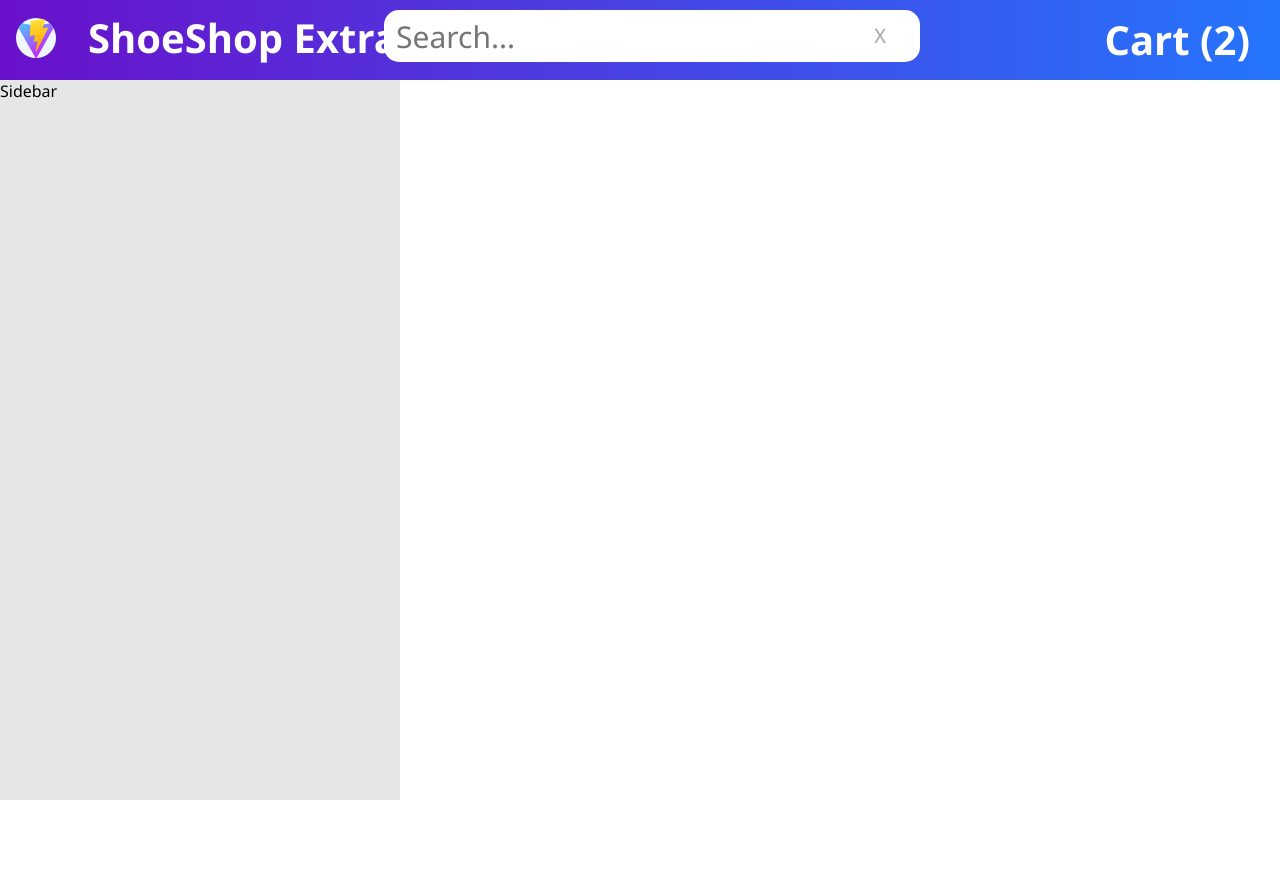
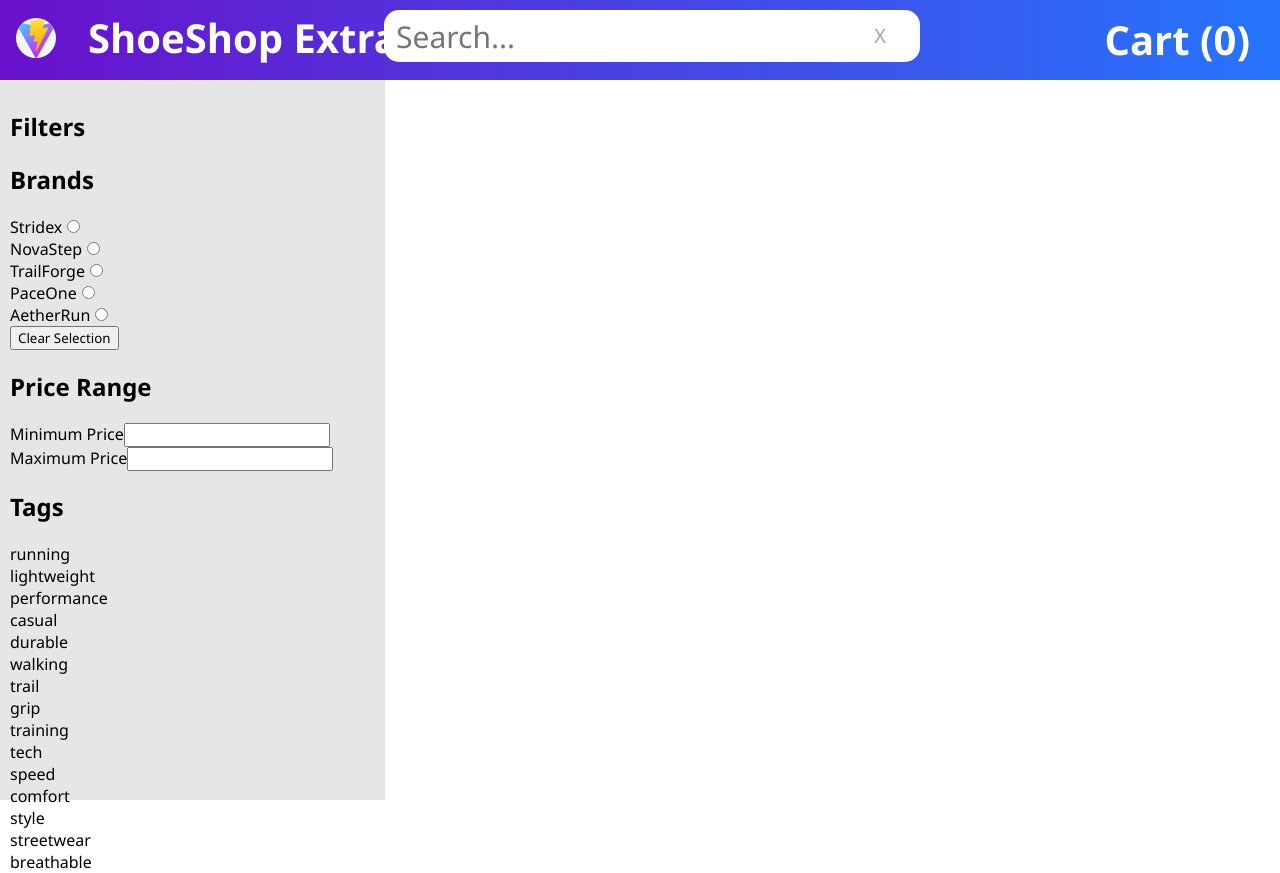
Before and after one commit to SiposLevente/react-webshop, a React (Vite) app: page / in a window 1280 px wide. Before the commit the page ends 800 px from the top, so only its background shows below. Built offline with nearby package versions, Linux system fonts and the light colour scheme; the HTML template or start-up script is replaced by a standard one.

Commit message:
Add shoe database, implement context for shoes and cart, and enhance sidebar filters

```diff
--- a/src/data/shoeDatabase.json
+++ b/public/data/shoeDatabase.json
@@ -5,10 +5,11 @@
         "price": 120,
         "description": "Lightweight running shoe for daily training",
         "img": "/shoes/air-runner.png",
+        "brand": "Stridex",
         "tags": [
             "running",
             "lightweight",
-            "daily"
+            "performance"
         ]
     },
     {
@@ -17,10 +18,11 @@
         "price": 95,
         "description": "Stylish and durable for urban walks",
         "img": "/shoes/urban-trek.png",
+        "brand": "NovaStep",
         "tags": [
             "casual",
-            "walking",
-            "urban"
+            "durable",
+            "walking"
         ]
     },
     {
@@ -29,10 +31,11 @@
         "price": 140,
         "description": "Built for off-road adventures",
         "img": "/shoes/trail-master.png",
+        "brand": "TrailForge",
         "tags": [
             "trail",
-            "hiking",
-            "rugged"
+            "grip",
+            "durable"
         ]
     },
     {
@@ -41,10 +44,11 @@
         "price": 110,
         "description": "Adaptive design for high performance",
         "img": "/shoes/flexfit-pro.png",
+        "brand": "PaceOne",
         "tags": [
             "training",
-            "flexible",
-            "performance"
+            "performance",
+            "tech"
         ]
     },
     {
@@ -53,10 +57,11 @@
         "price": 130,
         "description": "Ultra-light speed shoe",
         "img": "/shoes/speedform.png",
+        "brand": "Stridex",
         "tags": [
             "speed",
-            "racing",
-            "lightweight"
+            "lightweight",
+            "running"
         ]
     },
     {
@@ -65,10 +70,11 @@
         "price": 70,
         "description": "Everyday comfort for casual use",
         "img": "/shoes/comfywalk.png",
+        "brand": "NovaStep",
         "tags": [
+            "comfort",
             "casual",
-            "walking",
-            "comfort"
+            "walking"
         ]
     },
     {
@@ -77,10 +83,11 @@
         "price": 150,
         "description": "Tennis shoes with enhanced grip",
         "img": "/shoes/court-blaze.png",
+        "brand": "PaceOne",
         "tags": [
-            "tennis",
-            "court",
-            "grip"
+            "grip",
+            "performance",
+            "tech"
         ]
     },
     {
@@ -89,10 +96,11 @@
         "price": 90,
         "description": "Sleek design for daily wear",
         "img": "/shoes/street-dash.png",
+        "brand": "NovaStep",
         "tags": [
-            "casual",
             "style",
-            "daily"
+            "streetwear",
+            "casual"
         ]
     },
     {
@@ -101,10 +109,11 @@
         "price": 160,
         "description": "Optimized for long-distance running",
         "img": "/shoes/marathon-x.png",
+        "brand": "AetherRun",
         "tags": [
             "running",
-            "long-distance",
-            "endurance"
+            "durable",
+            "training"
         ]
     },
     {
@@ -113,10 +122,11 @@
         "price": 85,
         "description": "Timeless design for all outfits",
         "img": "/shoes/core-classic.png",
+        "brand": "TrailForge",
         "tags": [
-            "classic",
-            "versatile",
-            "casual"
+            "style",
+            "casual",
+            "comfort"
         ]
     },
     {
@@ -125,10 +135,11 @@
         "price": 105,
         "description": "Superior grip for outdoor terrain",
         "img": "/shoes/gripzone.png",
+        "brand": "TrailForge",
         "tags": [
             "trail",
             "grip",
-            "outdoor"
+            "durable"
         ]
     },
     {
@@ -137,9 +148,10 @@
         "price": 125,
         "description": "Engineered for tech-savvy runners",
         "img": "/shoes/techstride.png",
+        "brand": "Stridex",
         "tags": [
+            "tech",
             "running",
-            "tech",
             "lightweight"
         ]
     },
@@ -149,10 +161,11 @@
         "price": 60,
         "description": "Simple, breathable walking shoe",
         "img": "/shoes/zen-step.png",
+        "brand": "NovaStep",
         "tags": [
             "walking",
-            "minimal",
-            "breathable"
+            "breathable",
+            "comfort"
         ]
     },
     {
@@ -161,10 +174,11 @@
         "price": 135,
         "description": "Responsive foam and fast design",
         "img": "/shoes/volt-runner.png",
+        "brand": "PaceOne",
         "tags": [
-            "running",
-            "responsive",
-            "performance"
+            "performance",
+            "speed",
+            "running"
         ]
     },
     {
@@ -173,10 +187,11 @@
         "price": 145,
         "description": "Stealthy and supportive running shoe",
         "img": "/shoes/shadow-boost.png",
+        "brand": "AetherRun",
         "tags": [
-            "support",
             "running",
-            "night"
+            "comfort",
+            "durable"
         ]
     },
     {
@@ -185,10 +200,11 @@
         "price": 155,
         "description": "Maximum air flow for cool performance",
         "img": "/shoes/aero-max.png",
+        "brand": "AetherRun",
         "tags": [
-            "cooling",
-            "performance",
-            "running"
+            "tech",
+            "lightweight",
+            "performance"
         ]
     },
     {
@@ -197,10 +213,11 @@
         "price": 100,
         "description": "Hybrid design with superior traction",
         "img": "/shoes/fusion-grip.png",
+        "brand": "TrailForge",
         "tags": [
-            "hybrid",
             "grip",
-            "versatile"
+            "training",
+            "trail"
         ]
     },
     {
@@ -209,10 +226,11 @@
         "price": 75,
         "description": "Smooth comfort for city walking",
         "img": "/shoes/metro-glide.png",
+        "brand": "NovaStep",
         "tags": [
-            "urban",
-            "comfort",
-            "casual"
+            "walking",
+            "casual",
+            "streetwear"
         ]
     },
     {
@@ -221,10 +239,11 @@
         "price": 170,
         "description": "Built tough for endurance training",
         "img": "/shoes/iron-pace.png",
+        "brand": "PaceOne",
         "tags": [
-            "endurance",
+            "training",
             "durable",
-            "training"
+            "performance"
         ]
     },
     {
@@ -233,6 +252,7 @@
         "price": 98,
         "description": "Trendy and comfortable street shoe",
         "img": "/shoes/street-pulse.png",
+        "brand": "NovaStep",
         "tags": [
             "style",
             "streetwear",
@@ -245,10 +265,11 @@
         "price": 145,
         "description": "Perfect for trails and light hiking",
         "img": "/shoes/trail-vibe.png",
+        "brand": "TrailForge",
         "tags": [
-            "hiking",
             "trail",
-            "lightweight"
+            "grip",
+            "breathable"
         ]
     },
     {
@@ -257,10 +278,11 @@
         "price": 115,
         "description": "Feel like you're walking on air",
         "img": "/shoes/cloud-motion.png",
+        "brand": "Stridex",
         "tags": [
             "comfort",
-            "cushion",
-            "walking"
+            "walking",
+            "breathable"
         ]
     },
     {
@@ -269,10 +291,11 @@
         "price": 135,
         "description": "Cross-training performance with bounce",
         "img": "/shoes/xfit-boost.png",
+        "brand": "PaceOne",
         "tags": [
             "training",
-            "crossfit",
-            "bounce"
+            "tech",
+            "durable"
         ]
     },
     {
@@ -281,10 +304,11 @@
         "price": 88,
         "description": "Well-balanced for any activity",
         "img": "/shoes/stride-prime.png",
+        "brand": "Stridex",
         "tags": [
-            "versatile",
-            "balanced",
-            "general"
+            "performance",
+            "casual",
+            "comfort"
         ]
     },
     {
@@ -293,10 +317,11 @@
         "price": 160,
         "description": "Futuristic design with comfort tech",
         "img": "/shoes/orbit-flow.png",
+        "brand": "AetherRun",
         "tags": [
             "tech",
             "style",
-            "premium"
+            "streetwear"
         ]
     },
     {
@@ -305,10 +330,11 @@
         "price": 150,
         "description": "Built for sprints and top speed",
         "img": "/shoes/peak-speed.png",
+        "brand": "Stridex",
         "tags": [
             "speed",
-            "racing",
-            "track"
+            "lightweight",
+            "performance"
         ]
     },
     {
@@ -317,10 +343,11 @@
         "price": 95,
         "description": "Relaxation shoe with soft cushioning",
         "img": "/shoes/chill-foam.png",
+        "brand": "NovaStep",
         "tags": [
-            "casual",
-            "cushion",
-            "relax"
+            "comfort",
+            "breathable",
+            "casual"
         ]
     },
     {
@@ -329,10 +356,11 @@
         "price": 108,
         "description": "Energy return and strong footing",
         "img": "/shoes/pulse-grip.png",
+        "brand": "PaceOne",
         "tags": [
+            "grip",
             "training",
-            "energy",
-            "grip"
+            "performance"
         ]
     },
     {
@@ -341,10 +369,11 @@
         "price": 140,
         "description": "Elite performance and sleek looks",
         "img": "/shoes/dash-elite.png",
+        "brand": "AetherRun",
         "tags": [
+            "style",
             "performance",
-            "elite",
-            "style"
+            "speed"
         ]
     },
     {
@@ -353,10 +382,11 @@
         "price": 90,
         "description": "Lightweight, low-profile runner",
         "img": "/shoes/echo-lite.png",
+        "brand": "Stridex",
         "tags": [
             "running",
             "lightweight",
-            "minimal"
+            "breathable"
         ]
     }
 ]
--- a/src/App.jsx
+++ b/src/App.jsx
@@ -1,5 +1,5 @@
 import Navbar from "./components/Navbar/Navbar.jsx"
-import ShopContext from "./components/ShopContext.jsx"
+import { ShopContext, ShoeContext } from "./components/ShopContext.jsx"
 import Sidebar from "./components/Sidebar/Sidebar.jsx"
 
 function App() {
@@ -9,7 +9,9 @@ function App() {
     <section>
       <ShopContext>
         <Navbar />
-        <Sidebar />
+        <ShoeContext>
+          <Sidebar />
+        </ShoeContext>
       </ShopContext>
     </section>
 
--- a/src/components/Navbar/Cart.jsx
+++ b/src/components/Navbar/Cart.jsx
@@ -1,10 +1,10 @@
 import React, { useContext, useState } from 'react'
 import './Navbar.css'
-import { ShopProvider } from '../../contexts'
+import { CartProvider } from '../../contexts'
 import CartCard from './CartCard'
 
 const Cart = () => {
-    const { cart, _ } = useContext(ShopProvider)
+    const { cart, _ } = useContext(CartProvider)
     const [showCart, setShowCart] = useState(false)
 
     const displayCart = () => {
--- a/src/components/Navbar/CartCard.jsx
+++ b/src/components/Navbar/CartCard.jsx
@@ -1,9 +1,9 @@
 import React, { useContext } from 'react'
-import { ShopProvider } from '../../contexts'
+import { CartProvider } from '../../contexts'
 import CartItemCard from './CartItemCard'
 
 const CartCard = ({ cartActions }) => {
-    const { cart, setCart } = useContext(ShopProvider)
+    const { cart, setCart } = useContext(CartProvider)
 
     const displayCart = () => {
         const cartSum = cart.reduce((sum, item) => sum + (item.price * item.count), 0);
--- a/src/components/Navbar/CartItemCard.jsx
+++ b/src/components/Navbar/CartItemCard.jsx
@@ -1,9 +1,9 @@
 import React, { useContext } from 'react'
-import { ShopProvider } from '../../contexts'
+import { CartProvider } from '../../contexts'
 
 const CartItemCard = ({ element }) => {
     const maxCharacters = 37
-    const { cart, setCart } = useContext(ShopProvider)
+    const { cart, setCart } = useContext(CartProvider)
 
     const removeItem = (id) => {
         const filteredCart = cart.filter((item) => item.uuid !== id);
--- a/src/components/ShopContext.jsx
+++ b/src/components/ShopContext.jsx
@@ -1,20 +1,37 @@
 import React, { useEffect, useState } from 'react'
-import { ShopProvider } from '../contexts'
+import { CartProvider, ShoeProvider } from '../contexts'
 
 const ShopContext = ({ children }) => {
     const [cart, setCart] = useState([])
 
     useEffect(() => {
-        sessionStorage.setItem("cartContent", JSON.stringify([{ uuid: "abcd", name: "almaaaaaaaaaaaaaaaaaaaaaaaaaaaaaaaaaaaaaaaaaaaaaa", count: 2, price: 200, description: "valami", img: "/vite.svg" }, { uuid: "abcc", name: "almaaaaaaaaaaaaaaaaaaaaaaaaaaaaaaaaaaaaaaaaaaaaaa", count: 1, price: 200, description: "valami", img: "/vite.svg" }]));
-        const localCart = JSON.parse(sessionStorage.getItem("cartContent"));
+        const storedCartContent = JSON.parse(sessionStorage.getItem("cartContent"))
+        const localCart = !storedCartContent ? [] : storedCartContent;
         setCart(localCart)
     }, [])
 
     return (
-        <ShopProvider.Provider value={{ cart, setCart }} >
+        <CartProvider.Provider value={{ cart, setCart }} >
             {children}
-        </ShopProvider.Provider >
+        </CartProvider.Provider >
     )
 }
 
-export default ShopContext
+const ShoeContext = ({ children }) => {
+    const [shoes, setShoes] = useState([])
+
+    useEffect(() => {
+        fetch('/data/shoeDatabase.json')
+            .then(resp => resp.json())
+            .then(data => setShoes(data))
+            .catch(err => console.error("Error fetching shoes! (" + err + ")"))
+    }, [])
+
+    return (
+        <ShoeProvider.Provider value={shoes} >
+            {children}
+        </ShoeProvider.Provider >
+    )
+}
+
+export { ShopContext, ShoeContext }
--- /dev/null
+++ b/src/components/Sidebar/BrandFilter.jsx
@@ -0,0 +1,31 @@
+import React, { useContext, useState } from 'react'
+import { ShoeProvider } from '../../contexts'
+
+const BrandFilter = () => {
+    const shoes = useContext(ShoeProvider)
+    const [selectedOption, setSelectedOption] = useState("")
+    const getUniqueBrands = () => [...new Set(shoes.map(shoe => shoe.brand))];
+    const handleRadioChange = (value) => { setSelectedOption(value); };
+
+
+    return (
+        <div>
+            <h2>Brands</h2>
+            {getUniqueBrands().map((brand, index) => {
+                return <div key={index + "BrandRadio"}>
+                    <label htmlFor={brand + "Radio"} key={index + "Label"}>{brand}</label>
+                    <input
+                        type='radio'
+                        id={brand + "Radio"}
+                        value={brand + "Radio"}
+                        key={index + "Input"}
+                        onChange={() => handleRadioChange(brand + "Radio")}
+                        checked={selectedOption == brand + "Radio"}></input>
+                </div>
+            })}
+            <button onClick={() => setSelectedOption("")}>Clear Selection</button>
+        </div>
+    )
+}
+
+export default BrandFilter
--- /dev/null
+++ b/src/components/Sidebar/PriceRange.jsx
@@ -0,0 +1,21 @@
+import React from 'react'
+
+const PriceRange = () => {
+    return (
+        <div>
+            <h2>Price Range</h2>
+            <div>
+                <div>
+                    <span>Minimum Price</span>
+                    <input type="number" />
+                </div>
+                <div>
+                    <span>Maximum Price</span>
+                    <input type="number" />
+                </div>
+            </div>
+        </div>
+    )
+}
+
+export default PriceRange
--- a/src/components/Sidebar/Sidebar.css
+++ b/src/components/Sidebar/Sidebar.css
@@ -3,6 +3,7 @@
     top: 80px;
     bottom: 0;
     left: 0;
-    width: 400px;
+    width: 350px;
     background-color: rgb(230, 230, 230);
+    padding: 10px 25px 25px 10px;
 }
--- a/src/components/Sidebar/Sidebar.jsx
+++ b/src/components/Sidebar/Sidebar.jsx
@@ -1,9 +1,17 @@
 import React from 'react'
 import './Sidebar.css'
+import BrandFilter from './BrandFilter'
+import PriceRange from './PriceRange'
+import TagFilter from './TagFilter'
 
 const Sidebar = () => {
     return (
-        <div id='sidebar'>Sidebar</div>
+        <div id='sidebar'>
+            <h1>Filters</h1>
+            <BrandFilter />
+            <PriceRange />
+            <TagFilter />
+        </div>
     )
 }
 
--- /dev/null
+++ b/src/components/Sidebar/TagFilter.jsx
@@ -0,0 +1,22 @@
+import React, { useContext } from 'react'
+import { ShoeProvider } from '../../contexts'
+
+const TagFilter = () => {
+    const shoes = useContext(ShoeProvider)
+    const getUniqueTags = () => [...new Set(shoes.flatMap(shoe => shoe.tags || []))];
+
+
+
+    return (
+        <div>
+            <h1>Tags</h1>
+            <div>
+                {getUniqueTags().map((tag, index) => {
+                    return <div key={index}>{tag}</div>
+                })}
+            </div>
+        </div>
+    )
+}
+
+export default TagFilter
--- a/src/contexts.js
+++ b/src/contexts.js
@@ -1,3 +1,4 @@
 import { createContext } from "react";
 
-export const ShopProvider = createContext({})
+export const CartProvider = createContext({})
+export const ShoeProvider = createContext({})
```
